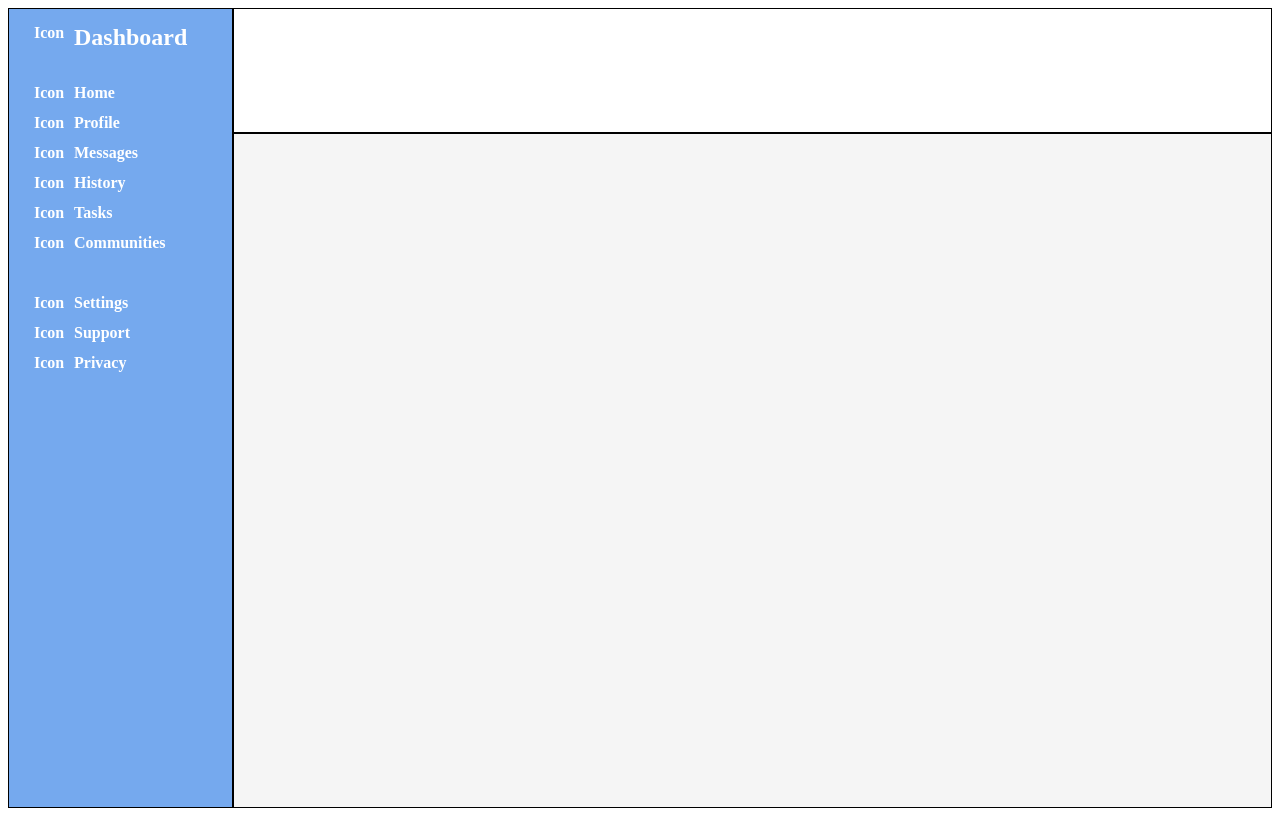
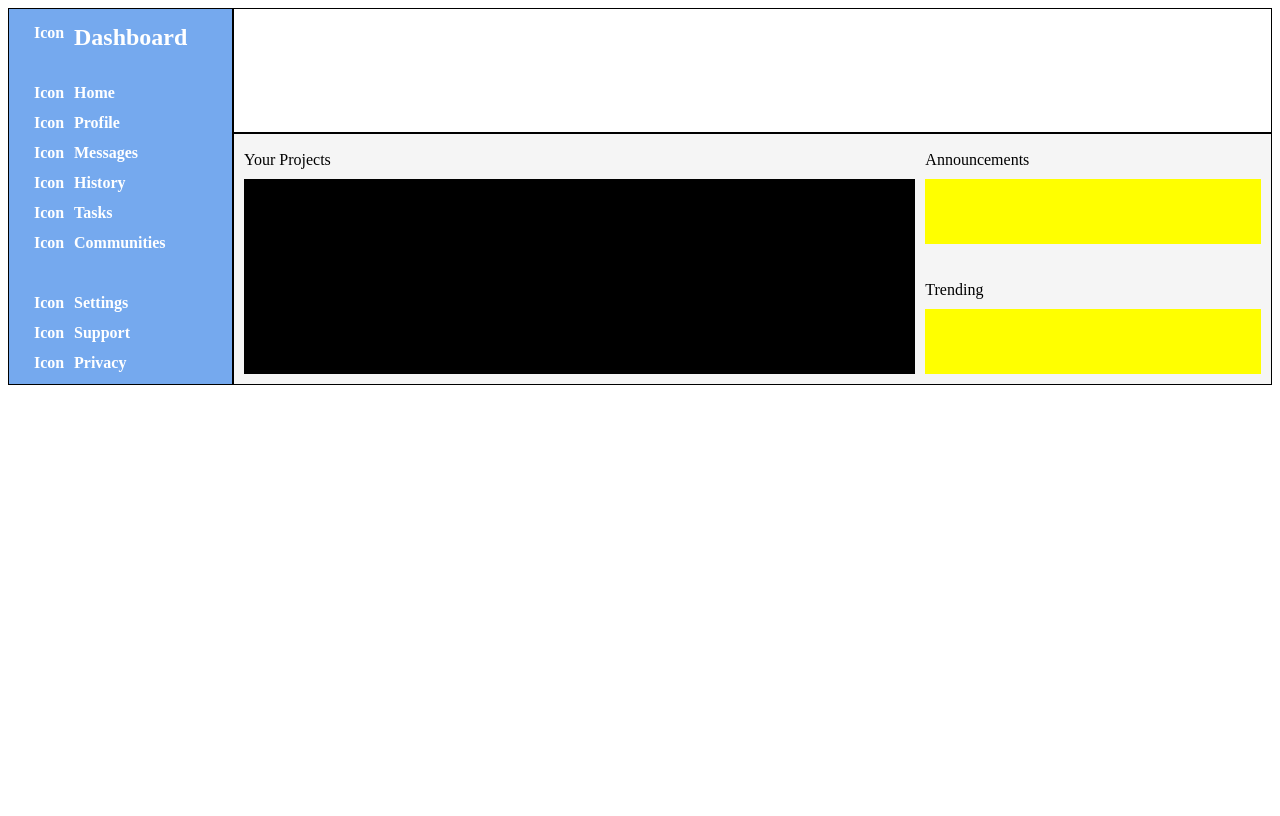
Before and after one commit to Jershz/admin-dashboard, a plain HTML site: page index.html in a window 1280 px wide. Drawn offline with Linux system fonts and the light colour scheme.

Commit message:
Setup grid layout for main page container

```diff
--- a/index.html
+++ b/index.html
@@ -33,8 +33,16 @@
             <div>Icon</div>
             <div>Privacy</div>
         </div>
+
         <div class="main">
+            <div class="projects-heading">Your Projects</div>
+            <div class="projects-card-container"></div>
 
+            <div class="announcements-heading">Announcements</div>
+            <div class="announcements-container"></div>
+
+            <div class="trending-heading">Trending</div>
+            <div class="trending-container"></div>
         </div>
     </div>
 </body>
--- a/styles/style.css
+++ b/styles/style.css
@@ -2,7 +2,6 @@
     display: grid;
     grid-template-columns: 225px minmax(300px,4fr);
     grid-template-rows: 125px 3fr;
-    height: 800px;
 }
 
 .header {
@@ -33,7 +32,53 @@
 }
 
 .main {
+    display: grid;
+    grid-template-columns: 2fr 1fr;
+    grid-template-rows: 25px;
+    gap: 10px;
+    padding: 10px;
     background: whitesmoke;
     border: 1px solid black;
     grid-column: 2;
 }
+
+.projects-heading,
+.announcements-heading,
+.trending-heading {
+    align-self: end;
+}
+
+.projects-heading {
+    grid-column: 1;
+    grid-row: 1;
+}
+
+.projects-card-container {
+    grid-column: 1;
+    grid-row: 2 / span 5;
+
+    background-color: black;
+}
+
+.announcements-heading {
+    grid-column: 2;
+    grid-row: 1;
+}
+
+.announcements-container {
+    grid-column: 2;
+    grid-row: 2 / 4;
+
+    background-color: yellow;
+}
+
+.trending-heading {
+    grid-column: 2;
+    grid-row: 4;
+}
+
+.trending-container {
+    grid-column: 2;
+    grid-row: 5 / 7;
+    background-color: yellow;
+}
```
